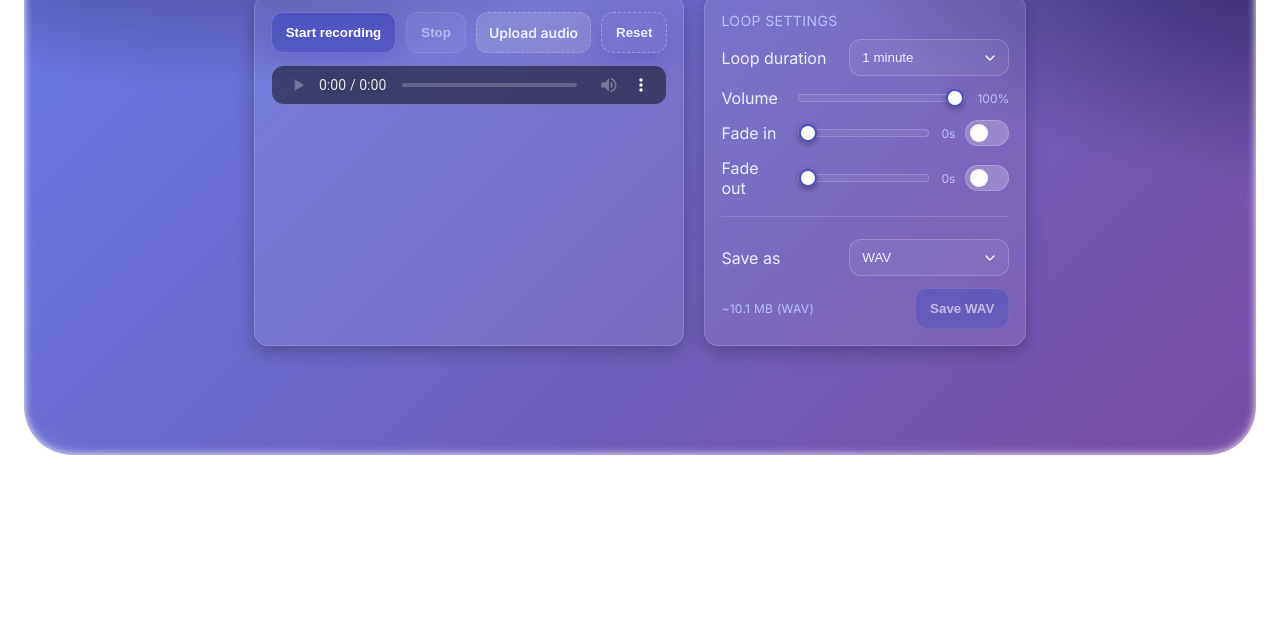
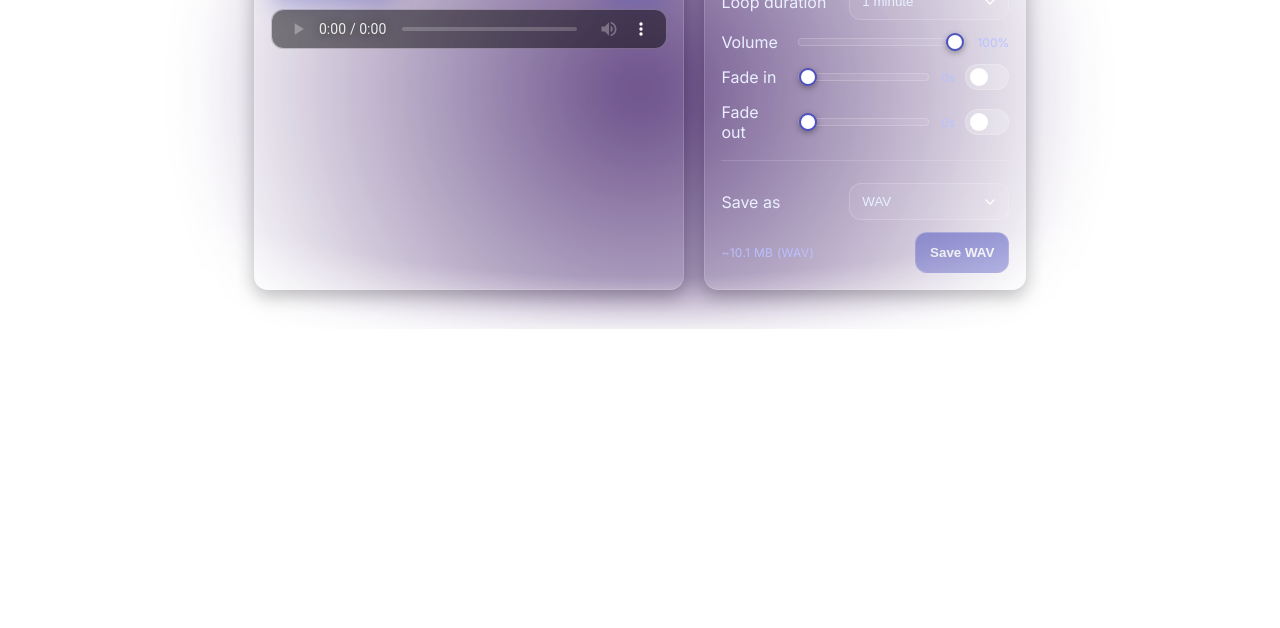
Before and after one commit to kaiteady/record-loop-tool, a plain HTML site: page index.html in a window 1280 px wide. Shown: the part 172-800 px from the top of the page. Drawn offline with Linux system fonts and the light colour scheme.

Commit message:
Update index.html
Gradient 1

```diff
--- a/index.html
+++ b/index.html
@@ -20,38 +20,29 @@ body{
 
 
 /* Fade-to-white hero glow that stays behind the card only */
-.wrapper{
-  position: relative;
+.wrapper {
   display: grid;
   place-items: center;
-  padding: 96px 0;                 /* white space above/below the glow */
-  background: #fff;                /* page edges stay white */
-  overflow: hidden;                /* hide any bleed */
+  padding: 40px 0; /* reduced from 96px for tighter top/bottom space */
+  position: relative;
+  background: white; /* keeps page edges white */
 }
 
-.wrapper::before{
-  content:"";
-  position:absolute;
-  width: min(1320px, calc(100% - 48px));   /* max width of colored area */
-  height: 620px;                            /* height of colored area */
-  left:50%; top:50%;
-  transform: translate(-50%, -50%);         /* centers behind the card */
-  border-radius: 48px;
+.wrapper::before {
+  content: "";
+  position: absolute;
+  inset: 0;
+  margin: auto;
+  width: min(1200px, calc(100% - 56px)); /* keeps width balanced */
+  height: 480px; /* reduced glow height */
+  background: radial-gradient(circle at center, rgba(65, 30, 105, 0.85), rgba(65, 30, 105, 0) 70%);
+  filter: blur(20px);
+  -webkit-mask-image: radial-gradient(105% 85% at 50% 50%, #000 46%, transparent 66%);
+          mask-image: radial-gradient(105% 85% at 50% 50%, #000 46%, transparent 66%);
+  pointer-events: none;
+  z-index: 0;
+}
 
-  /* Your purple look */
-  background:
-    radial-gradient(900px 520px at 12% -10%, rgba(35,18,68,.95) 0%, rgba(35,18,68,0) 60%),
-    radial-gradient(900px 520px at 108% 8%, rgba(26,22,74,.95) 0%, rgba(26,22,74,0) 60%),
-    linear-gradient(135deg, #667eea 0%, #764ba2 100%);
-
-  /* Feather to white on all sides (reveals .wrapper's white bg) */
-  -webkit-mask-image: radial-gradient(120% 120% at 50% 50%, #000 55%, transparent 100%);
-          mask-image: radial-gradient(120% 120% at 50% 50%, #000 55%, transparent 100%);
-
-  filter: blur(4px);                         /* soft edge */
-  z-index: 0;
-  pointer-events: none;
-}
 
 /* make sure the card sits above the glow */
 .card{ position: relative; z-index: 1; }
```
